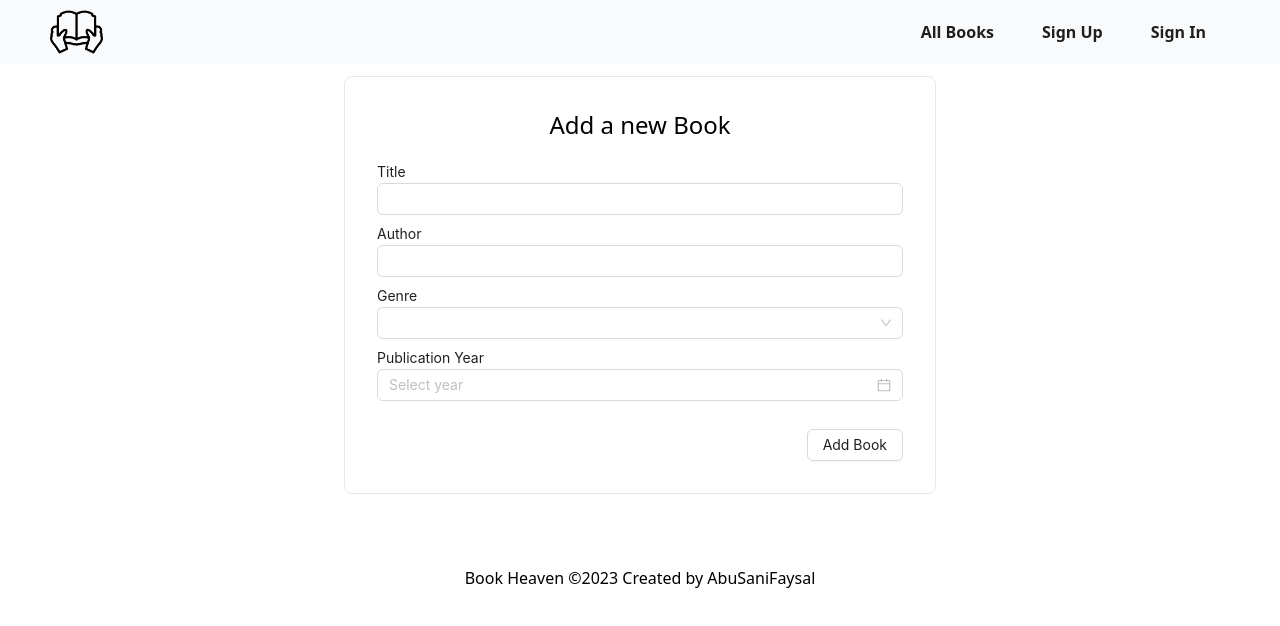
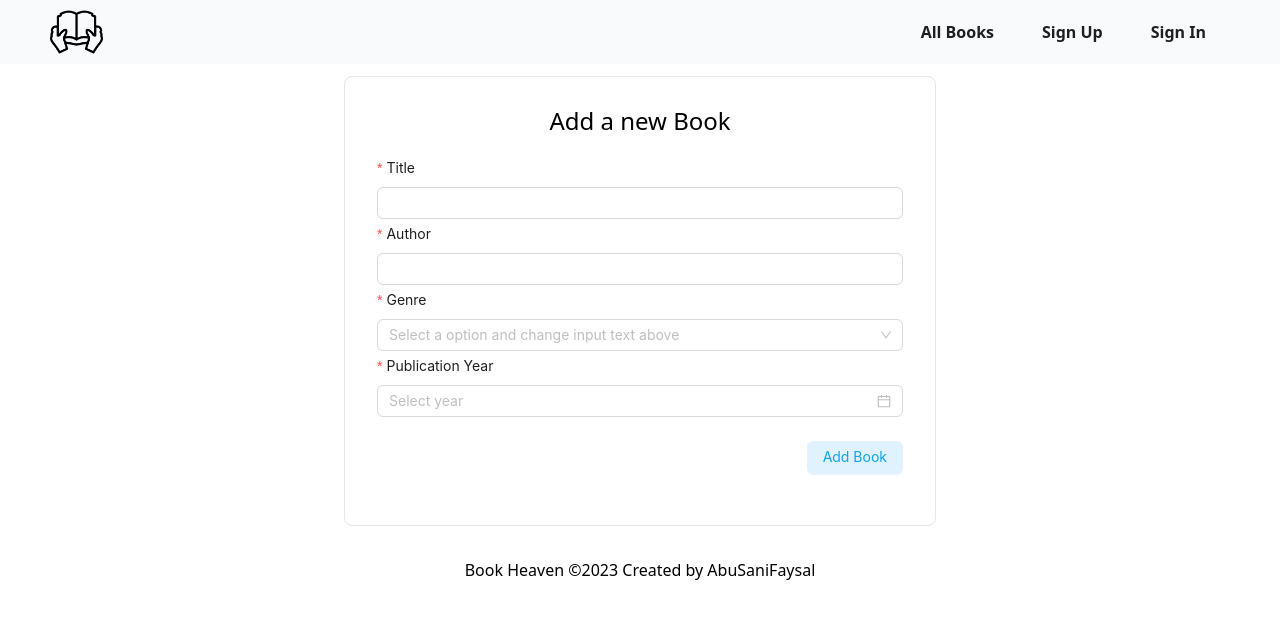
Before and after one commit to SanyFaysal/book-catalog-frontend, a React (Vite) app: page /add-new-book in a window 1280 px wide. Shown: the top 626 px of the page. Built offline with nearby package versions, Linux system fonts and the light colour scheme.

Commit message:
[DONE] : book create and get

```diff
--- a/src/app/book/bookApi.ts
+++ b/src/app/book/bookApi.ts
@@ -0,0 +1,29 @@
+
+import { BookType, UserType } from '../../types/dataTypes';
+import apiSlice from '../api';
+
+const bookApi = apiSlice.injectEndpoints({
+    endpoints: (builder) => ({
+        addBook: builder.mutation({
+            query: ({ bookData, token }: { bookData: BookType, token: string }) => ({
+                url: "/book/create",
+                method: "POST",
+                headers: {
+                    authorization: `Bearer ${token}`,
+                },
+                body: bookData,
+            }),
+            invalidatesTags: ["Books"],
+        }),
+        getBooks: builder.query({
+            query: () => ({
+                url: `/book`,
+            }),
+            providesTags: ["Books"],
+        }),
+
+    }),
+});
+
+
+export const { useAddBookMutation, useGetBooksQuery } = bookApi;
--- a/src/components/card/BookCard.tsx
+++ b/src/components/card/BookCard.tsx
@@ -1,13 +1,20 @@
+import { ClockCircleOutlined } from "@ant-design/icons";
 import { Button, Card } from "antd";
 import { Link } from "react-router-dom";
 
+interface BookCardProps {
+  book: any;
 
-export default function BookCard() {
+}
+
+const BookCard: React.FC<BookCardProps> = ({ book }) => {
+
   return (
-    <Card title="Default size card sit amet consectetur " extra={<Link to="/book-details/2" className=""><Button value={'small'}>More</Button></Link>} >
-    <p>Card content Lorem ipsum dolor, </p>
-    <p>Card content</p>
-    <p>Card content</p>
-  </Card>
+    <Card title={book?.title} extra={<Link to="/book-details/2" className=""><Button value={'small'}>More</Button></Link>} >
+      <p>Written by <span className="font-medium"> {book?.author}</span></p>
+      <p>Genre : {book?.genre}</p>
+      <p className="mt-3"><ClockCircleOutlined className="mr-2" />Published in {book?.publication_year}</p>
+    </Card>
   )
 }
+export default BookCard;
--- /dev/null
+++ b/src/constants/booksGenres.ts
@@ -0,0 +1,54 @@
+export const bookGenres: string[] = [
+    'Literary Fiction',
+    'Historical Fiction',
+    'Science Fiction',
+    'Fantasy',
+    'Mystery/Thriller',
+    'Romance',
+    'Adventure',
+    'Biography/Autobiography',
+    'Memoir',
+    'Self-Help',
+    'History',
+    'Science',
+    'True Crime',
+    'Travel',
+    'Essays',
+    'Picture Books',
+    'Middle Grade',
+    'Young Adult (YA)',
+    'Children\'s Fantasy',
+    'Children\'s Mystery',
+    'Mystery',
+    'Thriller',
+    'Crime',
+    'Detective Fiction',
+    'Space Opera',
+    'Cyberpunk',
+    'Dystopian',
+    'Epic Fantasy',
+    'Urban Fantasy',
+    'Contemporary Romance',
+    'Historical Romance',
+    'Paranormal Romance',
+    'Romantic Suspense',
+    'Psychological Horror',
+    'Supernatural Horror',
+    'Gothic Horror',
+    'Zombie Fiction',
+    'Contemporary Poetry',
+    'Classic Poetry',
+    'Slam Poetry',
+    'Haiku',
+    'Contemporary Drama',
+    'Historical Drama',
+    'Family Drama',
+    'Satire',
+    'Comedy',
+    'Dark Comedy',
+    'Superhero',
+    'Manga',
+    'Graphic Memoir',
+];
+
+console.log(bookGenres);
--- a/src/layout/Navbar.tsx
+++ b/src/layout/Navbar.tsx
@@ -8,7 +8,7 @@ import toast from "react-hot-toast";
 
 export default function Navbar() {
   const dispatch = useAppDispatch()
-  const { user } = useAppSelector((state) => state.auth);
+  const user = useAppSelector((state) => state.auth.user);
 
   const handleLogOut = () => {
     dispatch(logOut())
--- a/src/pages/AddNewBook.tsx
+++ b/src/pages/AddNewBook.tsx
@@ -1,73 +1,114 @@
 import {
   Button,
-  Cascader,
+
   DatePicker,
+  DatePickerProps,
   Input,
-  InputNumber,
-  Radio,
+
   Select,
-  Switch,
-  TreeSelect,
+
 } from "antd";
-import { useState } from "react";
+
 import { Form } from "antd";
-import TextArea from "antd/es/input/TextArea";
+import { BookType } from "../types/dataTypes";
+import { Option } from "antd/es/mentions";
+import { useEffect, useState } from "react";
+import { bookGenres } from "../constants/booksGenres";
+import { useAddBookMutation } from "../app/book/bookApi";
+import { getToken } from "../utils/getToken";
+import toast from "react-hot-toast";
 
-type SizeType = Parameters<typeof Form>[0]["size"];
+
 
 export default function AddNewBook() {
-  const [componentSize, setComponentSize] = useState<SizeType | "default">(
-    "default"
-  );
+  const token = getToken() as string
+  const [publication_year, setPublication_year] = useState<string>("");
+  const [genre, setGenre] = useState<string>("");
+  const [addBook, { isSuccess, isError, error, isLoading }] = useAddBookMutation()
 
-  const onFormLayoutChange = ({ size }: { size: SizeType }) => {
-    setComponentSize(size);
+
+  const handleGenreChange = (value: string) => {
+    setGenre(value)
+  }
+  const handleYearChange: DatePickerProps['onChange'] = (date, dateString) => {
+    setPublication_year(dateString)
   };
+  const onFinish = (values: any) => {
+    const bookData = {
+      title: values.title,
+      author: values.author,
+      genre,
+      publication_year,
+    }
+    addBook({ bookData, token })
+  }
+
+
+
+  useEffect(() => {
+    if (isLoading) toast.loading('Loading...', { id: 'addBook' })
+    if (isSuccess) {
+      toast.success('Login success', { id: 'addBook' })
+    }
+    if (isError) {
+      const anyError: any = error;
+      toast.error(anyError.data.error, { id: 'addBook' });
+    }
+  }, [isSuccess, isLoading, isError, error])
 
   return (
-    <div className="flex flex-col justify-center items-center pb-10">
-      <div className="border rounded-lg w-1/2 p-8">
+    <div className="flex flex-col justify-center items-center ">
+      <div className="border rounded-lg w-1/2 px-8 py-7">
 
 
         <h1 className="text-center text-2xl mb-5">Add a new Book</h1>
         <Form
-          labelCol={{ span: 4 }}
-          wrapperCol={{ span: 14 }}
-          layout="horizontal"
-          initialValues={{ size: componentSize }}
-          onValuesChange={onFormLayoutChange}
-          size={componentSize as SizeType}
+          labelCol={{ span: 15 }}
+          layout="vertical"
+          onFinish={onFinish}
+        >
+          <Form.Item<BookType>
+            label="Title"
+            className='w-full mb-1'
+            name="title"
+            rules={[{ required: true, message: 'Please input book title!' }]}
+          >
+            <Input name="title" placeholder=" " className="block w-full" />
+          </Form.Item>
+          <Form.Item<BookType>
+            label="Author"
+            className='w-full mb-1'
+            name="author"
+            rules={[{ required: true, message: 'Please insert author' }]}
+          >
+            <Input name="title" placeholder=" " className="" />
+          </Form.Item>
+          <Form.Item<BookType> name="genre" className="mb-1" label="Genre" rules={[{ required: true, message: 'Please add a genre!' }]}>
+            <Select
+              placeholder="Select a option and change input text above"
+              onChange={handleGenreChange}
+              allowClear
+            >
+              {bookGenres.map((genre) => <Option key={genre} value={genre}>{genre}</Option>)
+              }
+            </Select>
+          </Form.Item>
 
-          className="flex flex-col gap-y-2 "
-        >
-          <div>
-            <label>Title</label>
-            <Input name="title" placeholder=" " className="" />
-          </div>
-          <div>
-            <label>Author</label>
-            <Input name="title" placeholder=" " className="" />
-          </div>
-          <div>
-            <label>Genre</label>
-            <Select className="block">
-              <Select.Option value="demo">Demo</Select.Option>
-              <Select.Option value="Fiction">Fiction</Select.Option>
-              <Select.Option value="Dystopian">Dystopian</Select.Option>
-              <Select.Option value="Classic">Classic</Select.Option>
-              <Select.Option value="Coming-of-Age">Coming of age</Select.Option>
-              <Select.Option value="Dystopian">Dystopian</Select.Option>
-            </Select>
-          </div>
+          <Form.Item<BookType>
+            label="Publication Year"
+            className='w-full'
+            name="publication_year"
+            rules={[{ required: true, message: 'Please insert publication year' }]}
+          >
+            <DatePicker onChange={handleYearChange} className="block" picker="year" />
+          </Form.Item>
 
-          <div>
-            <label>Publication Year</label>
-            <DatePicker className="block" picker="year" />
-          </div>
 
-          <div className="flex justify-end mt-5">
-            <Button>Add Book</Button>
-          </div>
+          <Form.Item className='flex justify-end' >
+            <Button className='text-sky-500 bg-sky-100' type="primary" htmlType="submit">
+              Add Book
+            </Button>
+          </Form.Item>
         </Form>
       </div>
     </div>
--- a/src/pages/AllBooks.tsx
+++ b/src/pages/AllBooks.tsx
@@ -2,6 +2,7 @@ import { DownOutlined } from "@ant-design/icons";
 import BookCard from "../components/card/BookCard";
 import { Button, Dropdown, Input, MenuProps, Space } from "antd";
 import { Link, useNavigate } from "react-router-dom";
+import { useGetBooksQuery } from "../app/book/bookApi";
 
 const items: MenuProps["items"] = [
   {
@@ -15,6 +16,8 @@ const items: MenuProps["items"] = [
 ];
 export default function AllBooks() {
   const navigate = useNavigate()
+  const query = ""
+  const { data, isError, isLoading, isSuccess } = useGetBooksQuery(query)
   return (
     <div className="mt-4">
       <h1 className="text-2xl text-center">All Books</h1>
@@ -66,8 +69,8 @@ export default function AllBooks() {
       </div>
 
       <div className="grid grid-cols-4 gap-4">
-        {new Array(18).fill(null).map((_, index) => (
-          <BookCard key={index} />
+        {data?.data?.map((book: any) => (
+          <BookCard key={book?._id} book={book} />
         ))}
       </div>
     </div>
```
Also changed, not shown: src/types/dataTypes.ts (+7 -0 lines).
